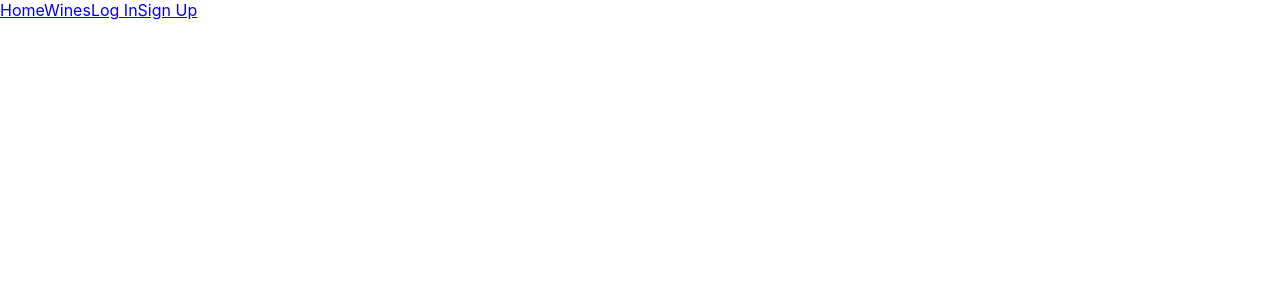
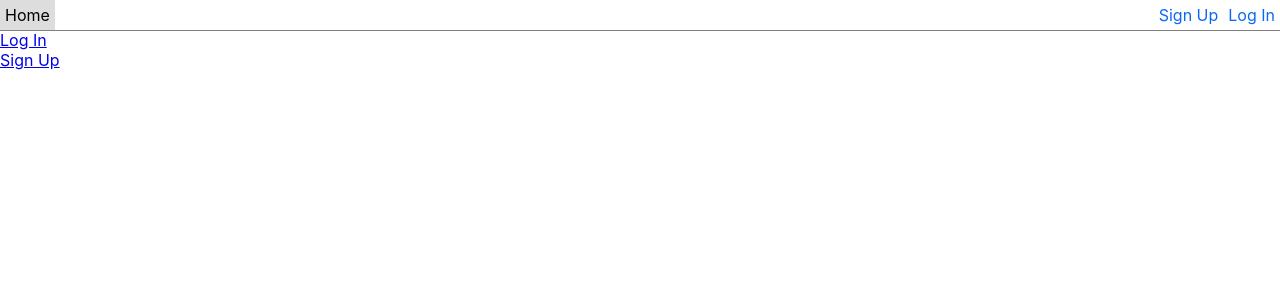
Before and after one commit to mmtakeuchi/wine-client, a React (Create React App) app: page / in a window 1280 px wide. Shown: the top 300 px of the page. Built offline with nearby package versions, Linux system fonts and the light colour scheme; no server answers.

Commit message:
fixed and styled navbar

```diff
--- /dev/null
+++ b/src/App.css
@@ -0,0 +1,3 @@
+.main {
+  margin-top: 30px;
+}
--- a/src/App.js
+++ b/src/App.js
@@ -1,98 +1,99 @@
-import React, { Component } from 'react'
-import axios from 'axios'
-import { BrowserRouter, Switch, Route } from 'react-router-dom'
-import Login from './components/Login'
-import Signup from './components/Signup'
-import Navbar from './components/Navbar'
-import WineContainer from './containers/WineContainer'
-import { connect } from 'react-redux'
-import { getWines } from './actions/wineActions'
+import React, { Component } from "react";
+import axios from "axios";
+import "./App.css";
+import Navbar from "./components/Navbar";
+import Home from "./components/Home";
+import Login from "./components/Login";
+import Signup from "./components/Signup";
+import { BrowserRouter, Switch, Route } from "react-router-dom";
 
 class App extends Component {
   constructor(props) {
     super(props);
     this.state = {
       isLoggedIn: false,
-      user: {}
+      user: {},
     };
   }
 
   componentDidMount() {
-    this.loginStatus()
+    this.loginStatus();
   }
 
   loginStatus = () => {
-    axios.get('http://localhost:3001/logged_in',
-    {withCredentials: true})
-
-    .then(resp => {
-      if (resp.data.logged_in) {
-        this.handleLogin(resp)
-      } else {
-        this.handleLogout()
-      }
-    })
-    .catch(error => console.log('api errors:', error))
-  }
+    axios
+      .get("http://localhost:3001/logged_in", { withCredentials: true })
+      .then((response) => {
+        if (response.data.logged_in) {
+          this.handleLogin(response);
+        } else {
+          this.handleLogout();
+        }
+      })
+      .catch((error) => console.log("api errors:", error));
+  };
 
   handleLogin = (data) => {
     this.setState({
       isLoggedIn: true,
-      user: data.user
-    })
-  }
+      user: data.user,
+    });
+  };
 
   handleLogout = () => {
     this.setState({
       isLoggedIn: false,
-      user: {}
-    })
-  }
+      user: {},
+    });
+  };
 
   render() {
-    console.log(this.state.user)
+    console.log(this.state);
     return (
-      <div>
+      <div className="main">
         <BrowserRouter>
+          <Navbar
+            handleLogout={this.handleLogout}
+            isLoggedIn={this.state.isLoggedIn}
+          />
           <Switch>
             <Route
-              exact path='/'
-              render={props => (
-                <Navbar {...props} handleLogout={this.handleLogout} loggedInStatus={this.state.isLoggedIn}/>
+              exact
+              path="/"
+              render={(props) => (
+                <Home
+                  {...props}
+                  handleLogout={this.handleLogout}
+                  isLoggedIn={this.state.isLoggedIn}
+                />
               )}
             />
             <Route
-              exact path='/login'
-              render={props => (
-                <Login {...props} handleLogin={this.handleLogin} loggedInStatus={this.state.isLoggedIn}/>
+              exact
+              path="/login"
+              render={(props) => (
+                <Login
+                  {...props}
+                  handleLogin={this.handleLogin}
+                  isLoggedIn={this.state.isLoggedIn}
+                />
               )}
             />
             <Route
-              exact path='/signup'
-              render={props => (
-                <Signup {...props} handleLogin={this.handleLogin} loggedInStatus={this.state.isLoggedIn}/>
-              )}
-            />
-            <Route
-              exact path='/wines'
-              render={props => (
-                <WineContainer {...props} loggedInStatus={this.state.isLoggedIn}/>
+              exact
+              path="/signup"
+              render={(props) => (
+                <Signup
+                  {...props}
+                  handleLogin={this.handleLogin}
+                  isLoggedIn={this.state.isLoggedIn}
+                />
               )}
             />
           </Switch>
         </BrowserRouter>
-
       </div>
-    )
+    );
   }
 }
-
-const mapStateFromProps = (state) => ({
-  wines: state.wines,
-})
-
-const mapDispatchToProps = (dispatch) => ({
-  getWines: () => dispatch(getWines()),
-})
-
-export default connect(mapStateFromProps, mapDispatchToProps)(App);
+export default App;
--- /dev/null
+++ b/src/components/Home.js
@@ -0,0 +1,13 @@
+import React from "react";
+import { Link } from "react-router-dom";
+
+const Home = (props) => {
+  return (
+    <div>
+      <Link to="/login">Log In</Link>
+      <br></br>
+      <Link to="/signup">Sign Up</Link>
+    </div>
+  );
+};
+export default Home;
--- /dev/null
+++ b/src/components/Navbar.css
@@ -0,0 +1,24 @@
+.nav {
+  position: fixed;
+  top: 0;
+  width: 100%;
+  border-bottom: 1px solid grey;
+}
+
+.nav a {
+  float: right;
+  display: block;
+  color: #0b68f3;
+  text-align: center;
+  padding: 5px;
+  text-decoration: none;
+}
+
+.nav a:hover {
+  background: #ddd;
+  color: black;
+}
+
+.nav .home {
+  float: left;
+}
--- a/src/components/Navbar.js
+++ b/src/components/Navbar.js
@@ -1,31 +1,41 @@
-import axios from 'axios';
-import React from 'react';
-import { Link } from 'react-router-dom'
+import axios from "axios";
+import React from "react";
+import "./Navbar.css";
+import { Link, useHistory } from "react-router-dom";
 
 const Navbar = (props) => {
+  const history = useHistory();
   const handleClick = () => {
-        axios.delete('http://localhost:3001/logout', {withCredentials: true})
-        .then (resp => {
-            props.handleLogout()
-            props.history.push('/')
+    axios
+      .post("http://localhost:3001/logout", { withCredentials: true })
+      .then((resp) => {
+        props.handleLogout();
+        history.push("/");
       })
-        .catch(error => console.log(error))
-    }
+      .catch((error) => console.log(error));
+  };
 
   return (
-        <div>
-            <Link to='/'>Home</Link>
-            <Link to='/wines'>Wines</Link>
-            {
-                props.loggedInStatus ?
-                <Link to='/logout' onClick={handleClick}>Log Out</Link> :
+    <div className="nav">
+      <Link to="/" className="home">
+        Home
+      </Link>
+
+      {props.isLoggedIn ? (
         <>
-                    <Link to='/login'>Log In</Link>
-                    <Link to='/signup'>Sign Up</Link>
+          <Link to="/logout" onClick={handleClick}>
+            Log Out
+          </Link>
+          <Link to="/wines">Wines</Link>
         </>
-            }
+      ) : (
+        <>
+          <Link to="/login">Log In</Link>
+          <Link to="/signup">Sign Up</Link>
+        </>
+      )}
     </div>
-    )
-}
+  );
+};
 
-export default Navbar
+export default Navbar;
--- a/src/components/Signup.js
+++ b/src/components/Signup.js
@@ -1,68 +1,68 @@
-import React, { Component } from 'react';
-import axios from 'axios'
+import React, { Component } from "react";
+import axios from "axios";
 
 class Signup extends Component {
   constructor(props) {
     super(props);
     this.state = {
-            username: '',
-            email: '',
-            password: '',
-            password_confirmation: '',
-            errors: ''
+      username: "",
+      email: "",
+      password: "",
+      password_confirmation: "",
+      errors: "",
     };
   }
 
   handleChange = (event) => {
-        const {name, value} = event.target
+    const { name, value } = event.target;
     this.setState({
-            [name]: value
-        })
+      [name]: value,
+    });
   };
 
   handleSubmit = (event) => {
-        event.preventDefault()
-        const {username, email, password, password_confirmation} = this.state
-
+    event.preventDefault();
+    const { username, email, password, password_confirmation } = this.state;
     let user = {
       username: username,
       email: email,
       password: password,
-            password_confirmation: password_confirmation
-        }
+      password_confirmation: password_confirmation,
+    };
+    axios
+      .post("http://localhost:3001/users", { user }, { withCredentials: true })
+      .then((response) => {
+        if (response.data.status === "created") {
+          this.props.handleLogin(response.data);
 
-        axios.post('http://localhost:3001/users', {user}, {withCredentials: true})
-        .then(resp => {
-            if (resp.data.status === 'created') {
-                this.props.handleLogin(resp.data)
-                this.redirect()
+          this.redirect();
         } else {
           this.setState({
-                    errors: resp.data.errors
-                })
+            errors: response.data.errors,
+          });
         }
       })
-        .catch(error => console.log('api errors:', error))
+      .catch((error) => console.log("api errors:", error));
   };
 
   redirect = () => {
-        this.props.history.push('/')
-    }
+    this.props.history.push("/");
+  };
 
   handleErrors = () => {
     return (
       <div>
         <ul>
           {this.state.errors.map((error) => {
-                        return <li return key={error}>{error}</li>
+            return <li key={error}>{error}</li>;
           })}
         </ul>
       </div>
-        )
-    }
+    );
+  };
 
   render() {
-        const {username, email, password, password_confirmation} = this.state
+    const { username, email, password, password_confirmation } = this.state;
 
     return (
       <div>
@@ -100,15 +100,10 @@ class Signup extends Component {
           <button placeholder="submit" type="submit">
             Sign Up
           </button>
-
         </form>
-
-                <div>
-                    { this.state.errors ? this.handleErrors() : null }
+        <div>{this.state.errors ? this.handleErrors() : null}</div>
       </div>
-            </div>
-        )
+    );
   }
 }
-
-export default Signup
+export default Signup;
```
Also changed, not shown: src/components/Login.js (+34 -41 lines), src/containers/WineContainer.js (+10 -13 lines), 2 other files (tests, documents, lock files or other folders). Lines whose indentation alone changed are shown as unchanged.
